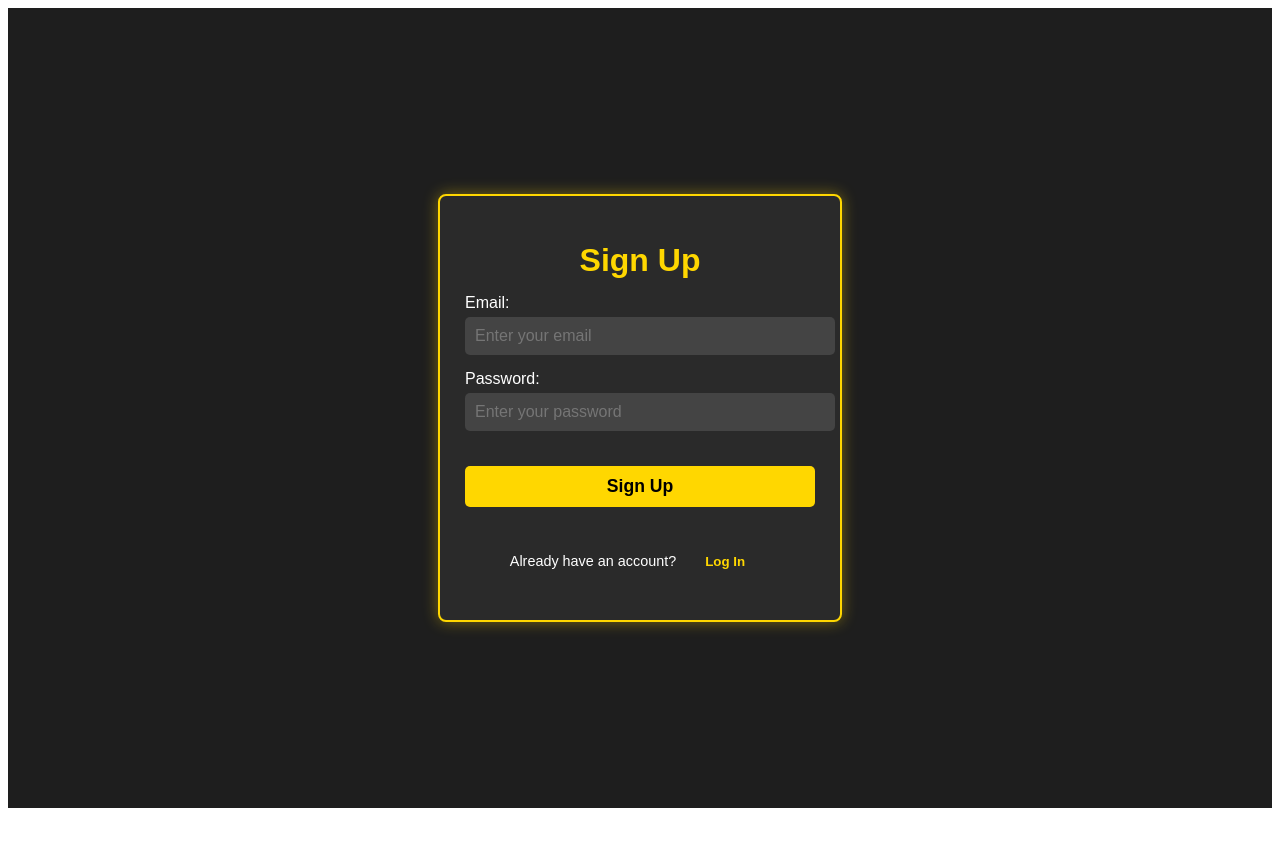
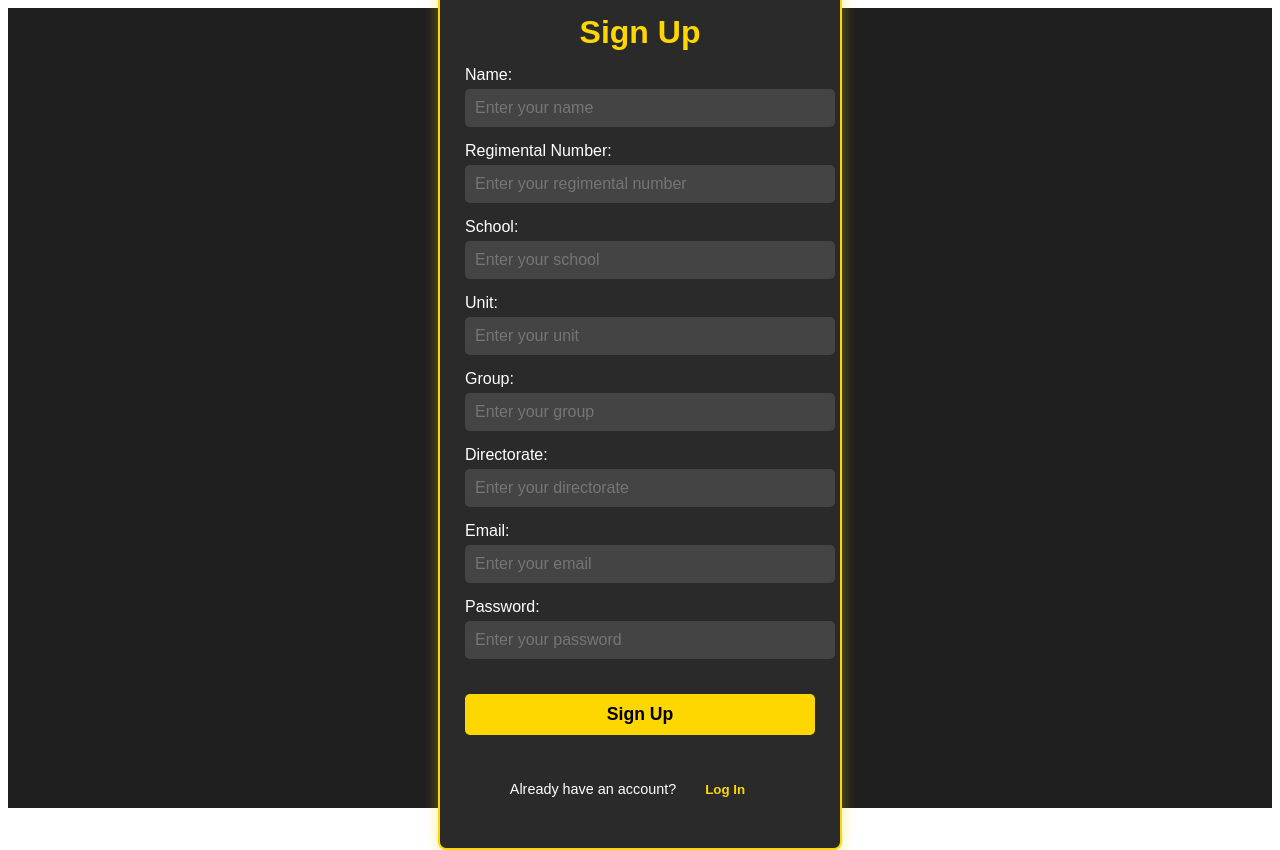
Before and after one commit to Blunistark/NCC-QUIZ, a React (Vite) app: page / in a window 1280 px wide. Before the commit the page ends 816 px from the top, so only its background shows below. Built offline with nearby package versions, Linux system fonts and the light colour scheme.

Commit message:
Update Sign Up

```diff
--- a/src/pages/Auth.jsx
+++ b/src/pages/Auth.jsx
@@ -7,24 +7,53 @@ const AuthPage = () => {
   const [isSignUp, setIsSignUp] = useState(true);
   const [email, setEmail] = useState("");
   const [password, setPassword] = useState("");
+  const [name, setName] = useState(""); // New state for name
+  const [regimentalNumber, setRegimentalNumber] = useState(""); // New state for regimental number
+  const [school, setSchool] = useState(""); // New state for school
+  const [unit, setUnit] = useState(""); // New state for unit
+  const [group, setGroup] = useState(""); // New state for group
+  const [directorate, setDirectorate] = useState(""); // New state for directorate
   const [error, setError] = useState("");
+  const [successMessage, setSuccessMessage] = useState(""); // New state for success message
   const navigate = useNavigate();
 
   const handleAuth = async (e) => {
     e.preventDefault();
     setError(""); // Clear any previous errors
+    setSuccessMessage(""); // Clear any previous success messages
 
     if (isSignUp) {
-      const { error } = await supabase.auth.signUp({ email, password });
-      if (error) {
-        setError(error.message);
+      const { error: signUpError } = await supabase.auth.signUp({ email, password });
+      if (signUpError) {
+        setError(signUpError.message);
       } else {
-        navigate("/Home"); // Redirect after successful sign-up
+        // Insert additional user details into the users table
+        const { data, error: insertError } = await supabase
+          .from("users")
+          .insert([
+            {
+              name,
+              email,
+              regimental_number: regimentalNumber,
+              school,
+              unit,
+              group,
+              directorate,
+            },
+          ]);
+
+        if (insertError) {
+          setError(insertError.message);
+        } else {
+          setSuccessMessage("Check your email for verification!");
+          // Optionally, redirect to a different page or keep the user on the same page
+          // navigate("/Home");
+        }
       }
     } else {
-      const { error } = await supabase.auth.signInWithPassword({ email, password });
-      if (error) {
-        setError(error.message);
+      const { error: signInError } = await supabase.auth.signInWithPassword({ email, password });
+      if (signInError) {
+        setError(signInError.message);
       } else {
         navigate("/Home"); // Redirect after successful login
       }
@@ -36,6 +65,76 @@ const AuthPage = () => {
       <div className="auth-box">
         <h1 className="auth-title">{isSignUp ? "Sign Up" : "Log In"}</h1>
         <form onSubmit={handleAuth}>
+          {isSignUp && (
+            <>
+              <div className="input-group">
+                <label>Name:</label>
+                <input
+                  type="text"
+                  value={name}
+                  onChange={(e) => setName(e.target.value)}
+                  required
+                  placeholder="Enter your name"
+                  className="auth-input"
+                />
+              </div>
+              <div className="input-group">
+                <label>Regimental Number:</label>
+                <input
+                  type="text"
+                  value={regimentalNumber}
+                  onChange={(e) => setRegimentalNumber(e.target.value)}
+                  required
+                  placeholder="Enter your regimental number"
+                  className="auth-input"
+                />
+              </div>
+              <div className="input-group">
+                <label>School:</label>
+                <input
+                  type="text"
+                  value={school}
+                  onChange={(e) => setSchool(e.target.value)}
+                  required
+                  placeholder="Enter your school"
+                  className="auth-input"
+                />
+              </div>
+              <div className="input-group">
+                <label>Unit:</label>
+                <input
+                  type="text"
+                  value={unit}
+                  onChange={(e) => setUnit(e.target.value)}
+                  required
+                  placeholder="Enter your unit"
+                  className="auth-input"
+                />
+              </div>
+              <div className="input-group">
+                <label>Group:</label>
+                <input
+                  type="text"
+                  value={group}
+                  onChange={(e) => setGroup(e.target.value)}
+                  required
+                  placeholder="Enter your group"
+                  className="auth-input"
+                />
+              </div>
+              <div className="input-group">
+                <label>Directorate:</label>
+                <input
+                  type="text"
+                  value={directorate}
+                  onChange={(e) => setDirectorate(e.target.value)}
+                  required
+                  placeholder="Enter your directorate"
+                  className="auth-input"
+                />
+              </div>
+            </>
+          )}
           <div className="input-group">
             <label>Email:</label>
             <input
@@ -59,6 +158,7 @@ const AuthPage = () => {
             />
           </div>
           {error && <p className="error-text">{error}</p>}
+          {successMessage && <p className="success-text">{successMessage}</p>}
           <button type="submit" className="auth-button">
             {isSignUp ? "Sign Up" : "Log In"}
           </button>
```
